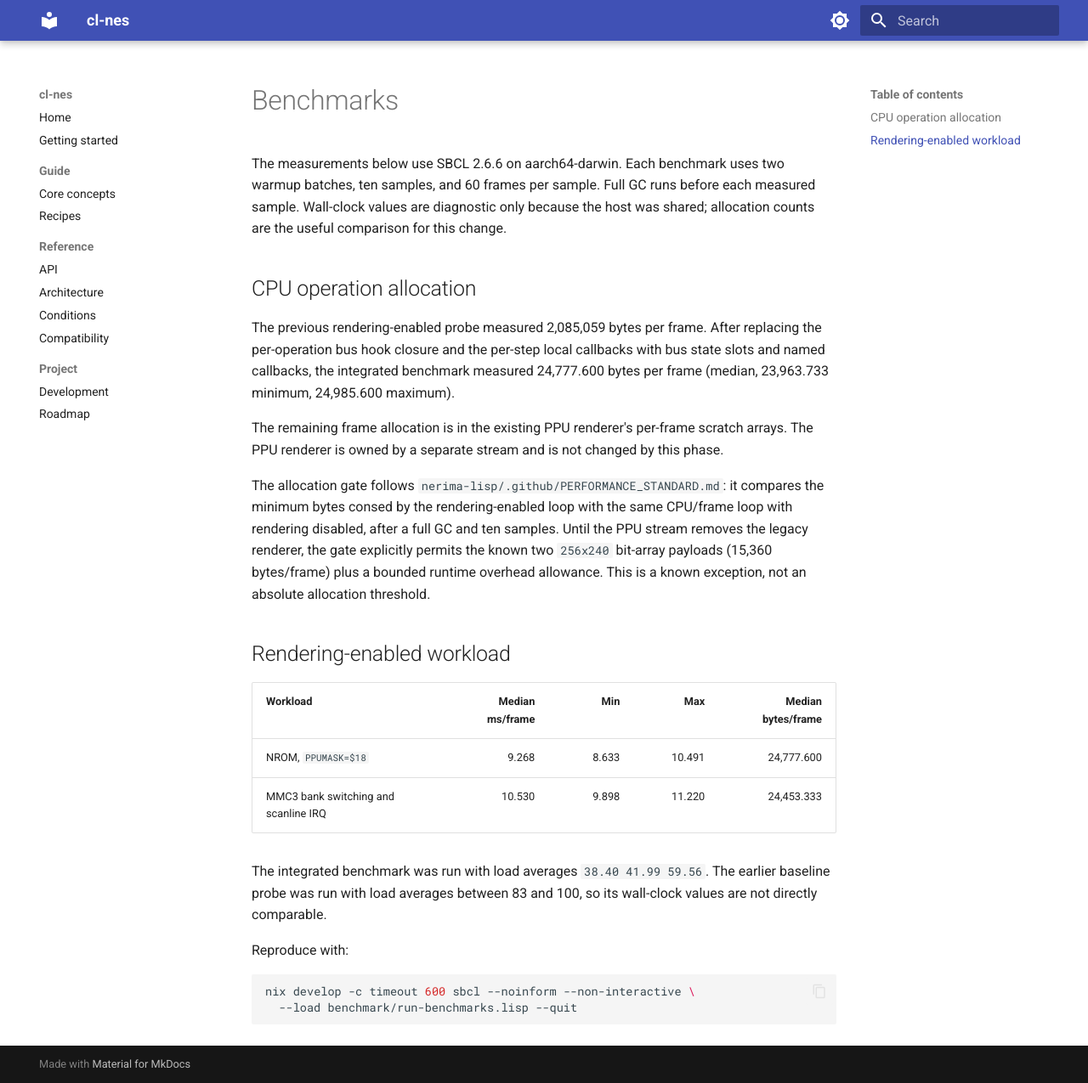
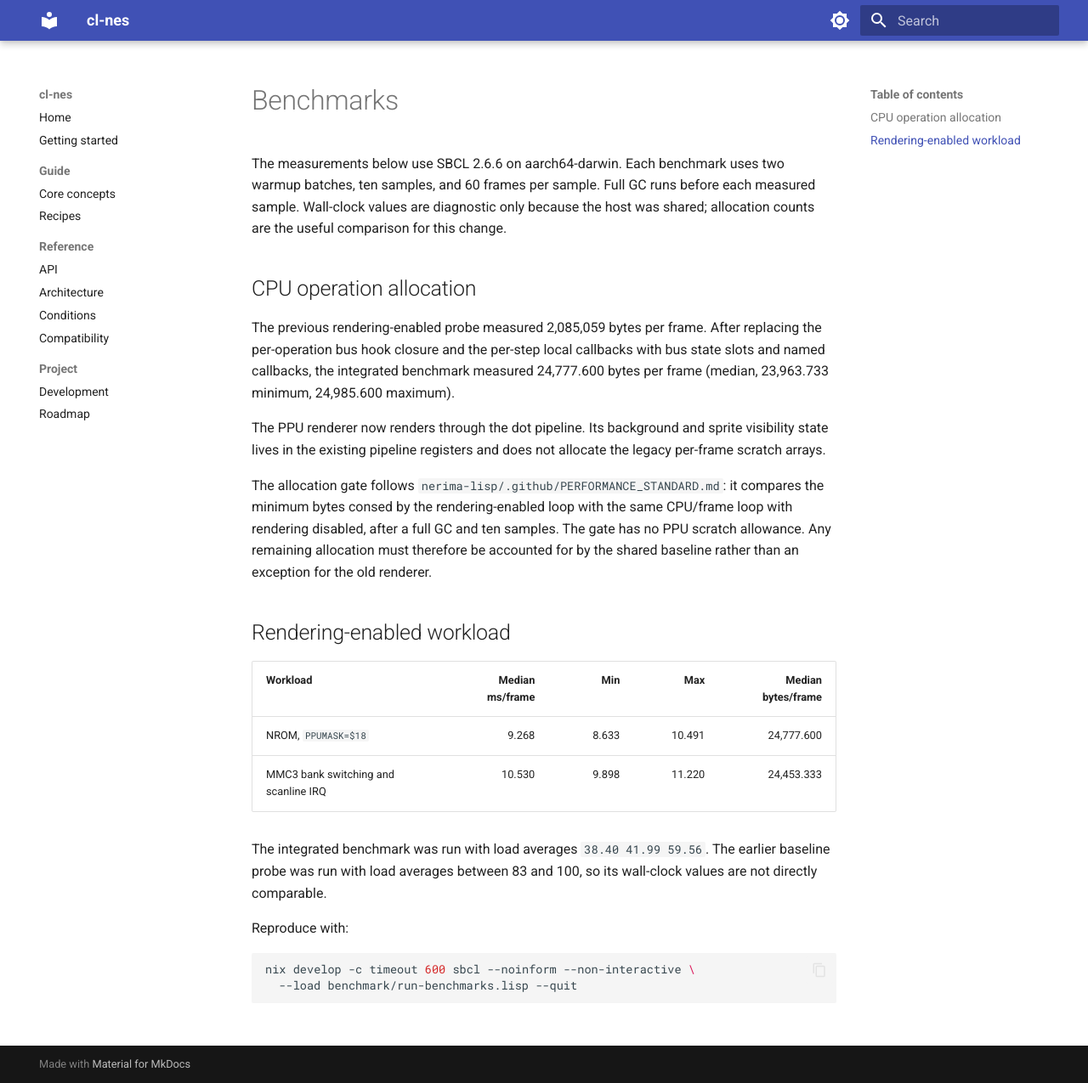
Before and after one commit to nerima-lisp/cl-nes, an MkDocs documentation site: the page built from docs/src/benchmarks.md, in a window 1280 px wide and 1275 px high. Shown: the whole window at 85% size. Built offline with MkDocs 1.6.1 and Material for MkDocs 9.7.7, drawn with Linux system fonts in a browser that asks for light colours.

Commit message:
refactor(ppu): remove legacy renderer and refine sprite fetch

```diff
--- a/docs/src/benchmarks.md
+++ b/docs/src/benchmarks.md
@@ -12,17 +12,16 @@ replacing the per-operation bus hook closure and the per-step local callbacks
 with bus state slots and named callbacks, the integrated benchmark measured
 24,777.600 bytes per frame (median, 23,963.733 minimum, 24,985.600 maximum).
 
-The remaining frame allocation is in the existing PPU renderer's per-frame
-scratch arrays. The PPU renderer is owned by a separate stream and is not
-changed by this phase.
+The PPU renderer now renders through the dot pipeline. Its background and
+sprite visibility state lives in the existing pipeline registers and does not
+allocate the legacy per-frame scratch arrays.
 
 The allocation gate follows `nerima-lisp/.github/PERFORMANCE_STANDARD.md`:
 it compares the minimum bytes consed by the rendering-enabled loop with the
 same CPU/frame loop with rendering disabled, after a full GC and ten samples.
-Until the PPU stream removes the legacy renderer, the gate explicitly permits
-the known two `256x240` bit-array payloads (15,360 bytes/frame) plus a bounded
-runtime overhead allowance. This is a known exception, not an absolute
-allocation threshold.
+The gate has no PPU scratch allowance. Any remaining allocation must therefore
+be accounted for by the shared baseline rather than an exception for the old
+renderer.
 
 ## Rendering-enabled workload
 
```
Also changed, not shown: docs/src/reference/compatibility.md (+4 -2 lines), 10 other files.
